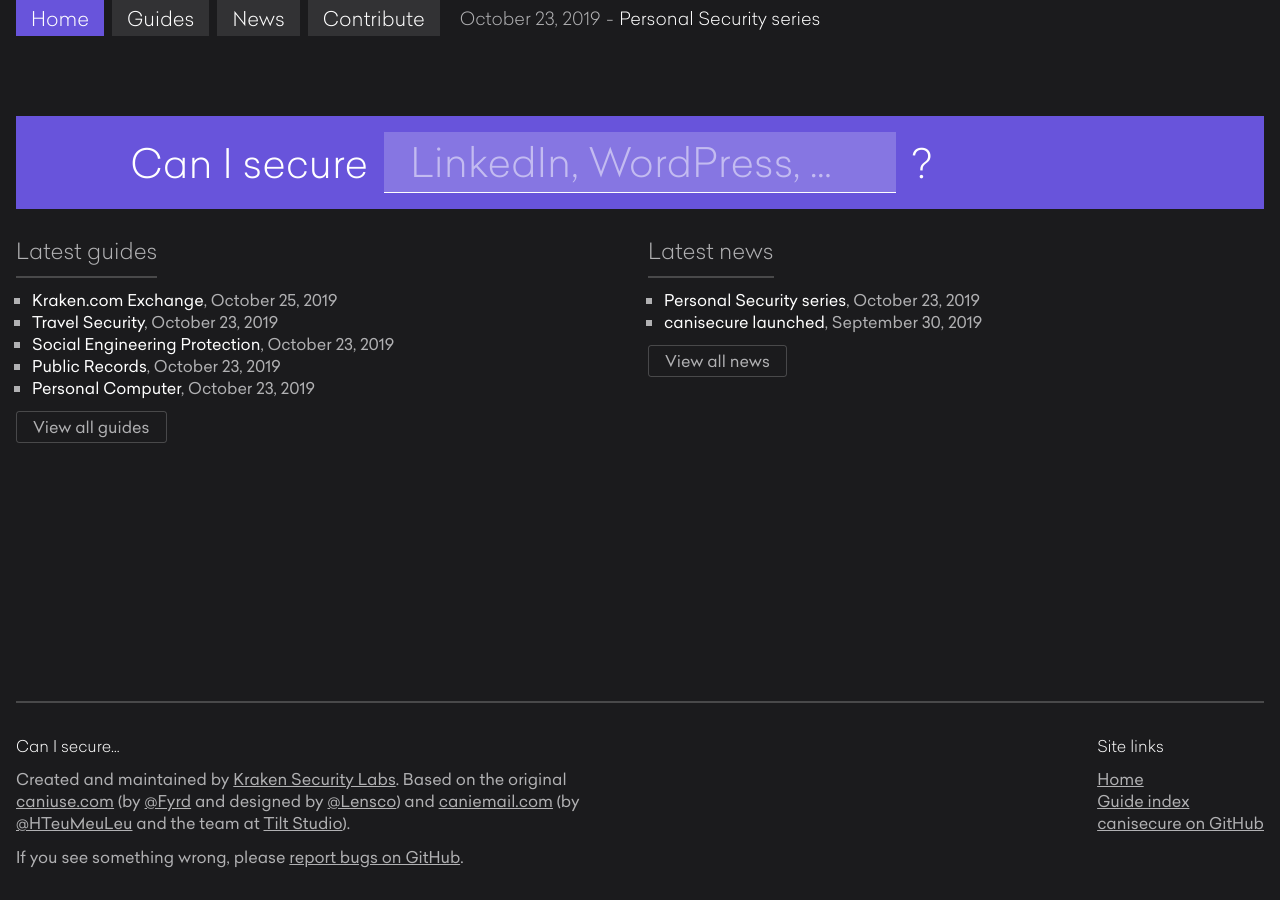
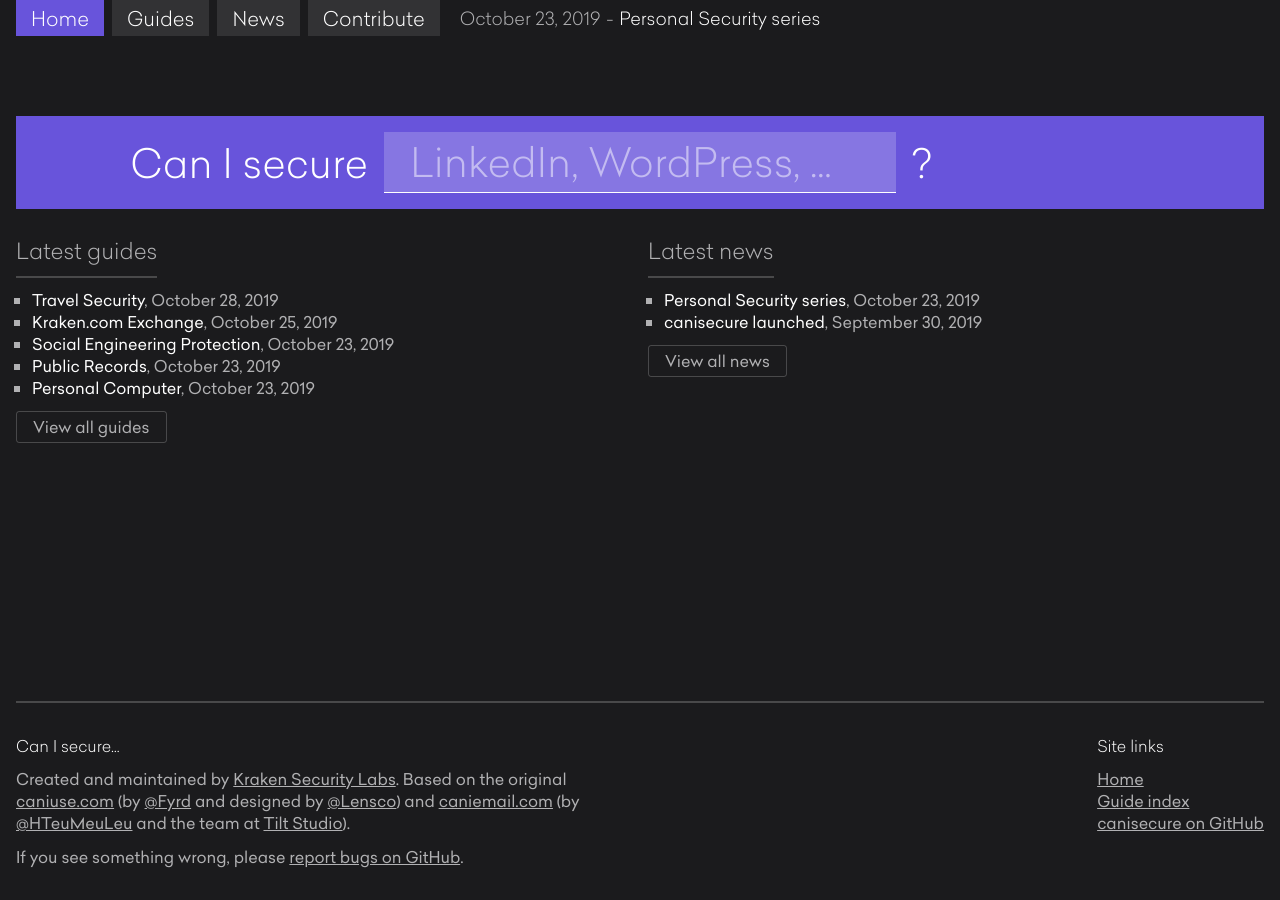
Before and after one commit to krakensecuritylabs/canisecure, a Jekyll site: the page built from index.html, in a window 1280 px wide. Built offline with Jekyll 4.4.1, drawn with Linux system fonts in a browser that asks for light colours.

Commit message:
travel update

```diff
--- a/_guides/travelsecurity.md
+++ b/_guides/travelsecurity.md
@@ -1,32 +1,30 @@
 ---
 title: "Travel Security"
-updated: "2019-10-23"
+updated: "2019-10-28"
 category: "Personal"
 ---
 
-1.  Understand the Risks: Both business and personal travel have inherent risks that you should be aware of. The most common risk when traveling is to fall trap to some form of theft or scam, but depending on destination, there could also be very real physical threats present. Prepare for your trip by spending some time reading reports for your destination on <https://travel.state.gov/> - here you can search for the location and see 1) any recent alerts and 2) the history of the security and safety risks so that you are best prepared for your trip. If you are a U.S. citizen, consider enrolling in the [STEP Program](https://step.state.gov/step/) prior to any trip; this will enroll you to the nearest U.S. Embassy or Consulate at your destination in the case of any emergencies.
+1.  **Understand the Risks**: Both business and personal travel have inherent risks that you should be aware of. The most common risk when traveling is to fall trap to some form of theft or scam, but depending on destination, there could also be very real physical threats present. Prepare for your trip by spending some time reading reports for your destination on <https://travel.state.gov/> - here you can search for the location and see 1) any recent alerts and 2) the history of the security and safety risks so that you are best prepared for your trip. If you are a U.S. citizen, consider enrolling in the [STEP Program](https://step.state.gov/step/) prior to any trip; this will enroll you to the nearest U.S. Embassy or Consulate at your destination in the case of any emergencies.
 
-2.  Have the Correct Visas: If you are traveling to a location where a passport is needed, you may also need a Visa for entry. It is vitally important that you make sure your passport will not expire within 6 months of your visit and that you have the correct Visa for your visit. Each country will have their own unique entrance requirements and Visa application process. The most common types of Visas are Tourist and Business Visas, each with a different number of entrance frequency and duration limits. It important that you not be traveling for Business on a Tourist Visa. The seriousness of getting caught doing so could cost you a significant fine, deportation, and potentially even getting barred from entering the country for several years (or life). The application process for some countries to obtain a Visa will require a bit of work, so in these cases, it is possible to use a service such as [A Briggs](https://abriggs.com/) to manage the process for you. The cost will be about 2x what you would pay going through the process on your own but this service will ensure you have received the correct Visa type and in time for your scheduled trip.
+2.  **Have the Correct Visas**: If you are traveling to a location where a passport is needed, you may also need a Visa for entry. It is vitally important that you make sure your passport will not expire within 6 months of your visit and that you have the correct Visa for your visit. Each country will have their own unique entrance requirements and Visa application process. The most common types of Visas are Tourist and Business Visas, each with a different number of entrance frequency and duration limits. It important that you not be traveling for Business on a Tourist Visa. The seriousness of getting caught doing so could cost you a significant fine, deportation, and potentially even getting barred from entering the country for several years (or life). The application process for some countries to obtain a Visa will require a bit of work, so in these cases, it is possible to use a service such as [A Briggs](https://abriggs.com/) to manage the process for you. The cost will be about 2x what you would pay going through the process on your own but this service will ensure you have received the correct Visa type and in time for your scheduled trip.
 
-3.  Get Vaccinated: If you are traveling to a Third World country, vaccinations are often a requirement for entry. It is highly advised that you see your primary care physician to ensure you have the specific vaccinations needed for your destination. After you have been vaccinated you will be given a yellow card that you should carry with your passport at all times. Yes, there are active debates in the world around the risks of the vaccinations themselves. Traveling to a Third World country is not the time to take a stand against vaccinations. This is not the common cold or flu you are preventing against; diseases like measles, mumps, rubella, and yellow fever are not something you want to roll the dice against contracting while you are traveling.
+3.  **Get Vaccinated**: If you are traveling to a Third World country, vaccinations are often a requirement for entry. It is highly advised that you see your primary care physician to ensure you have the specific vaccinations needed for your destination. After you have been vaccinated you will be given a yellow card that you should carry with your passport at all times. Yes, there are active debates in the world around the risks of the vaccinations themselves. Traveling to a Third World country is not the time to take a stand against vaccinations. This is not the common cold or flu you are preventing against; diseases like measles, mumps, rubella, and yellow fever are not something you want to roll the dice against contracting while you are traveling.
 
-4.  Dress like a College Student: We often think about profiling that takes place by law enforcement and border crossing agents, but criminals also profile as well. Why would they risk everything to attempt to rob someone who has nothing to offer them? The worst thing you can do while traveling is to dress in expensive clothing, jewelry and have expensive luggage. Doing so means that when you are walking through an airport or down the street to your hotel, you will stand out against the other people around you. You do not want to standout. The best, simple advice you can use to understand how you should dress while traveling is to think of what a college student would wear and blend into your surroundings. It is also important to not wear anything with a logo on it that would attract unwanted attention either.
+4.  **Dress like a College Student**: We often think about profiling that takes place by law enforcement and border crossing agents, but criminals also profile as well. Why would they risk everything to attempt to rob someone who has nothing to offer them? The worst thing you can do while traveling is to dress in expensive clothing, jewelry and have expensive luggage. Doing so means that when you are walking through an airport or down the street to your hotel, you will stand out against the other people around you. You do not want to standout. The best, simple advice you can use to understand how you should dress while traveling is to think of what a college student would wear and blend into your surroundings. It is also important to not wear anything with a logo on it that would attract unwanted attention either.
 
-5.  Don't Lie: If you work in a sensitive industry like cryptocurrency, you should be cautious in sharing this information with people you may not know. An exception to this rule is during times when you are speaking to an immigration or customs officer during a border crossing. Lying to these government officials could get you deported or put into jail. Consider responding to direct questions with specific and concise information.
+5.  **Don't Lie**: If you work in a sensitive industry like cryptocurrency, you should be cautious in sharing this information with people you may not know. An exception to this rule is during times when you are speaking to an immigration or customs officer during a border crossing. Lying to these government officials could get you deported or put into jail. Consider responding to direct questions with specific and concise information. If at any time you come across as being rude or bothered by their questioning or uncooperative, you should expect a bad situation and severe delays in your trip. Always be polite, kind and thank them when they let you pass.
 
-6.  If at any time you come across as being rude or bothered by their questioning or uncooperative, you should expect a bad situation and severe delays in your trip. Always be polite, kind and thank them when they let you pass.
+6.  **Bring Only One Computer**: There is really no great explanation for this, but traveling with more than one computer, especially 3, is a trigger point for travel security personnel and you should expect a secondary search or delays. If you can avoid it, only bring one computer with you when you travel.
 
-7.  Bring Only One Computer: There is really no great explanation for this, but traveling with more than one computer, especially 3, is a trigger point for travel security personnel and you should expect a secondary search or delays. If you can avoid it, only bring one computer with you when you travel.
+7.  **Use a VPN**: The time to use a VPN is when you are traveling, especially if you will be connecting via hotel or free Wi-Fi services. In general, "free" Internet is NOT safe but if you have no choice, then connecting and then firing up a VPN is the best way to mitigate risks that do exist. If at any time while you are connected, you see TLS/SSL certificate errors while connected, this is a sign that something bad is happening and you should not "click through" to continue. Instead, disconnect with this Internet provider and attempt to find another that will be more secure.
 
-8.  Use a VPN: The time to use a VPN is when you are traveling, especially if you will be connecting via hotel or free Wi-Fi services. In general, "free" Internet is NOT safe but if you have no choice, then connecting and then firing up a VPN is the best way to mitigate risks that do exist. If at any time while you are connected, you see TLS/SSL certificate errors while connected, this is a sign that something bad is happening and you should not "click through" to continue. Instead, disconnect with this Internet provider and attempt to find another that will be more secure.
+8.  **Don't Trust Hotel Safes**: Oftentimes hotels will have safes in the rooms as a convenience to their guests. It is true that putting your belongings in a hotel safe is likely better than leaving them out on your night stand, but it is important to understand that nearly every hotel safe has a bypass method that is publicly known. The result is that if you place your passport, money and computer in the safe that is in your room and someone breaks in while you are in the gym or at dinner, they know exactly where to look. If there isn't something laying out or stored inside the safe, they will more often than not move on to the next victim's room. This is a security decision you are going to need to make based upon the location you are visiting. In some places, carrying all of your valuables, passport, wallet and computer with you at all times is the best way to ensure their security. In other locations this would be a horrible idea and strategically hiding these belongings in your hotel room is the best way. You need to think about this carefully and make a decision based upon the research you have done and your own instinct.
 
-9.  Don't Trust Hotel Safes: Oftentimes hotels will have safes in the rooms as a convenience to their guests. It is true that putting your belongings in a hotel safe is likely better than leaving them out on your night stand, but it is important to understand that nearly every hotel safe has a bypass method that is publicly known. The result is that if you place your passport, money and computer in the safe that is in your room and someone breaks in while you are in the gym or at dinner, they know exactly where to look. If there isn't something laying out or stored inside the safe, they will more often than not move on to the next victim's room. This is a security decision you are going to need to make based upon the location you are visiting. In some places, carrying all of your valuables, passport, wallet and computer with you at all times is the best way to ensure their security. In other locations this would be a horrible idea and strategically hiding these belongings in your hotel room is the best way. You need to think about this carefully and make a decision based upon the research you have done and your own instinct.
+9. **Use a Personal Door Lock**: This one is simple. When you are in your hotel room, you could deploy an extra layer of physical security in the form of a device that makes it impossible to open from the outside even if the person has a key. One such device (and there are many others on the market), is [Addalock](https://www.amazon.com/Rishon-Enterprises-Inc-I9889-Addalock/dp/B00186URTY).
 
-10. Use a Personal Door Lock: This one is simple. When you are in your hotel room, you could deploy an extra layer of physical security in the form of a device that makes it impossible to open from the outside even if the person has a key. One such device (and there are many others on the market), is [Addalock](https://www.amazon.com/Rishon-Enterprises-Inc-I9889-Addalock/dp/B00186URTY).
+10. **Be Mindful of Bugs or Other Monitoring**: When you are traveling, it is important to remember that you don't "own" the room you are renting for the evening. The owners of the hotel have the right to enter without your permission. Some less ethical owners may also place hidden cameras or microphones within your room. It is extremely important that you not treat your hotel room as a completely private area. Assume the room is bugged and act accordingly.
 
-11. Be Mindful of Bugs or Other Monitoring: When you are traveling, it is important to remember that you don't "own" the room you are renting for the evening. The owners of the hotel have the right to enter without your permission. Some less ethical owners may also place hidden cameras or microphones within your room. It is extremely important that you not treat your hotel room as a completely private area. Assume the room is bugged and act accordingly.
-
-12. Obey Local Laws: The laws of the country you live in don't follow you when you travel. It is your responsibility to understand the local laws especially if they are stricter than your own country, particularly when it comes to drugs and alcohol consumption. Just like in your home country, if someone is offering goods or services, there is no guarantee that what they are offering is legal in the place you are visiting. There have been many cases of people traveling on business and getting arrested for activities that are 100% legal in their home country.
+11. **Obey Local Laws**: The laws of the country you live in don't follow you when you travel. It is your responsibility to understand the local laws especially if they are stricter than your own country, particularly when it comes to drugs and alcohol consumption. Just like in your home country, if someone is offering goods or services, there is no guarantee that what they are offering is legal in the place you are visiting. There have been many cases of people traveling on business and getting arrested for activities that are 100% legal in their home country.
 
 Decline Propositions or Advances: Having someone make you feel interesting and/or attractive is hard to pass up. Be very aware that these random advances are a common way to lure someone into a bad situation. This occurrence happens to people on trips very often because it works and the criminals or folks in the espionage business are not going to stop using these techniques any time soon. One common vector is "blackmailing". The attacker, for example, can attempt to obtain photos of you in a very compromising position to then use as leverage for getting something in return, like your passwords or a transfer of funds. The best way to avoid this type of attack is to never engage in this activity while on a trip and to also be very aware of the reality of this in your everyday life.
 
```
